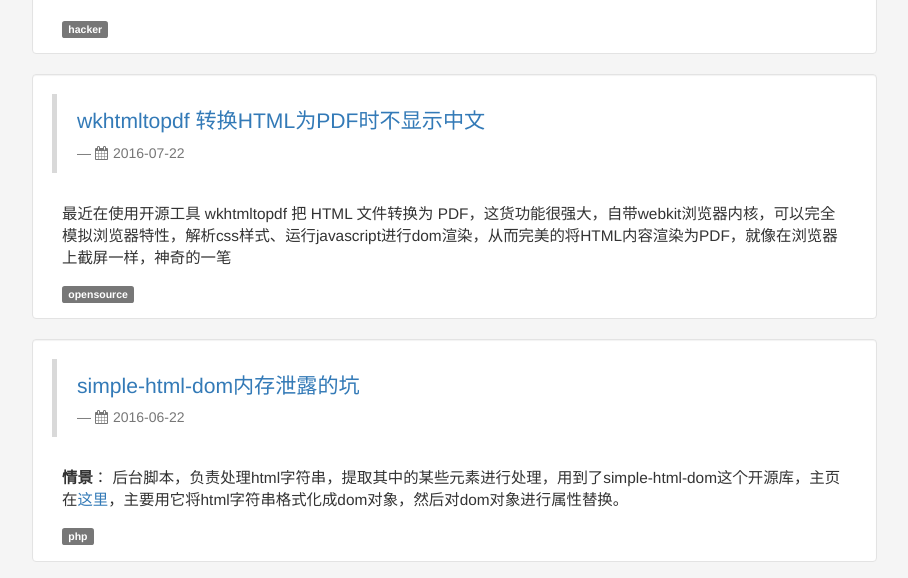
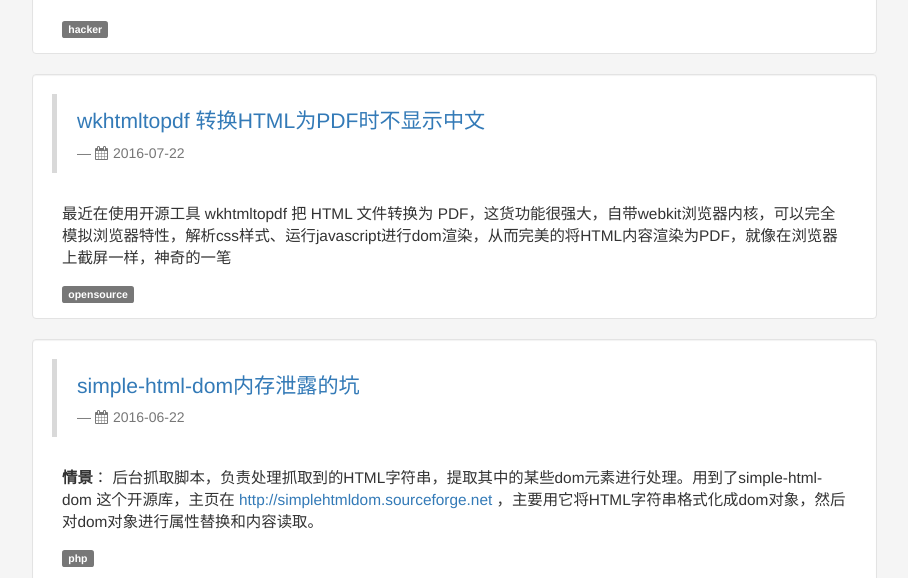
Before and after one commit to qishibo/qishibo.github.io, a Jekyll site: the page built from index.html, in a window 1280 px wide and 900 px high, scrolled down 2602 px, cut to the strip 0-578 px from the top of the window. Shown: the whole strip, without its empty margins (98-1006 px from the left). Built offline with Jekyll 4.4.1, drawn with Linux system fonts in a browser that asks for light colours; nearby versions of some CDN libraries; the list of posts is cut into pages by our own code.

Commit message:
temp fix

```diff
--- a/_posts/2016-06-22-simple-html-dom.md
+++ b/_posts/2016-06-22-simple-html-dom.md
@@ -8,7 +8,7 @@
 tags: [php]
 ---
 
-**情景**： 后台脚本，负责处理html字符串，提取其中的某些元素进行处理，用到了simple-html-dom这个开源库，主页在[这里](http://simplehtmldom.sourceforge.net/)，主要用它将html字符串格式化成dom对象，然后对dom对象进行属性替换。
+**情景**： 后台抓取脚本，负责处理抓取到的HTML字符串，提取其中的某些dom元素进行处理。用到了simple-html-dom 这个开源库，主页在 [http://simplehtmldom.sourceforge.net](http://simplehtmldom.sourceforge.net/) ，主要用它将HTML字符串格式化成dom对象，然后对dom对象进行属性替换和内容读取。
 
 后台是在循环里连续执行的嘛，可能需要处理几千几万个html结构，由于我的html字符串是本地存好的，所以直接用
 
```
